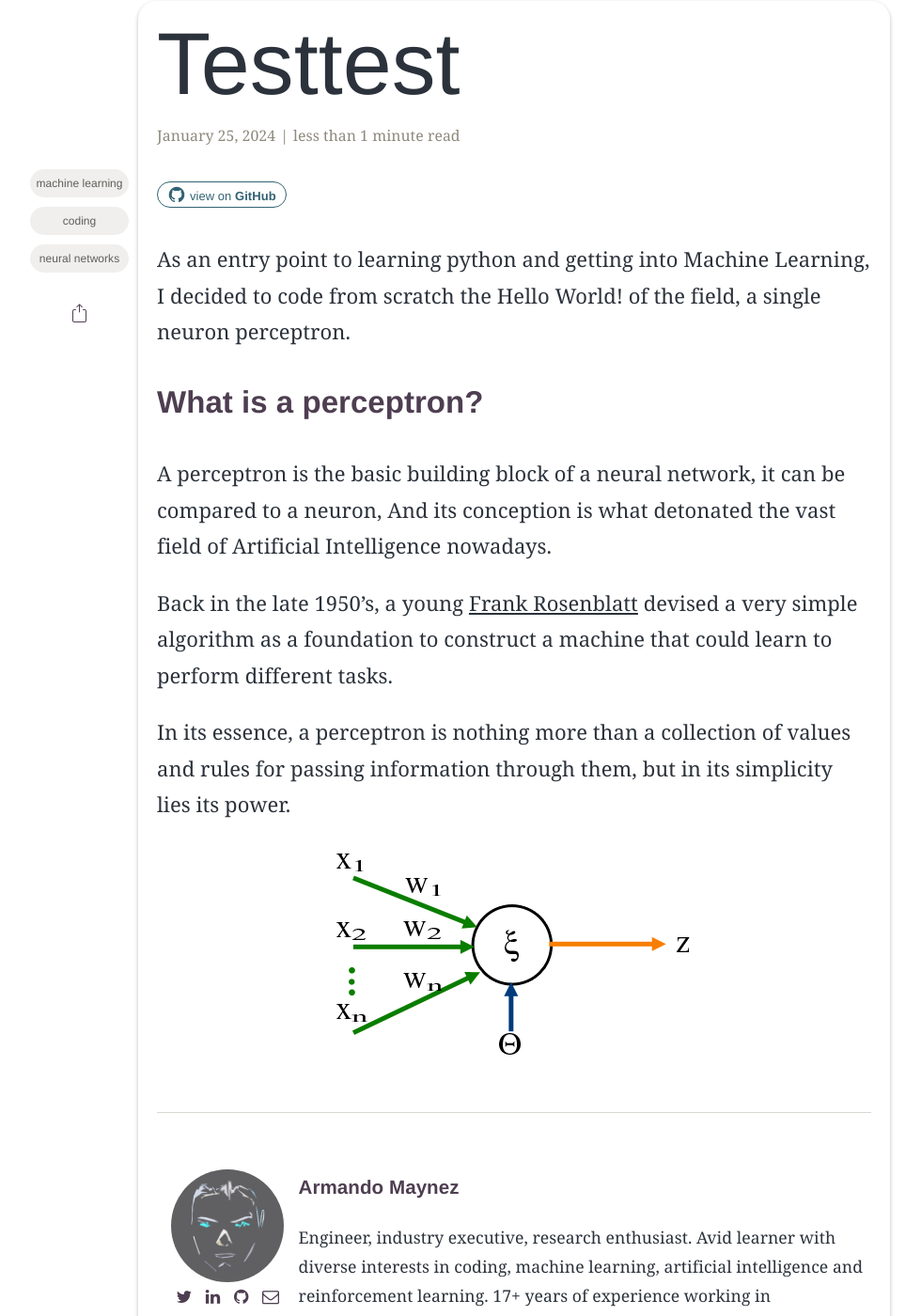
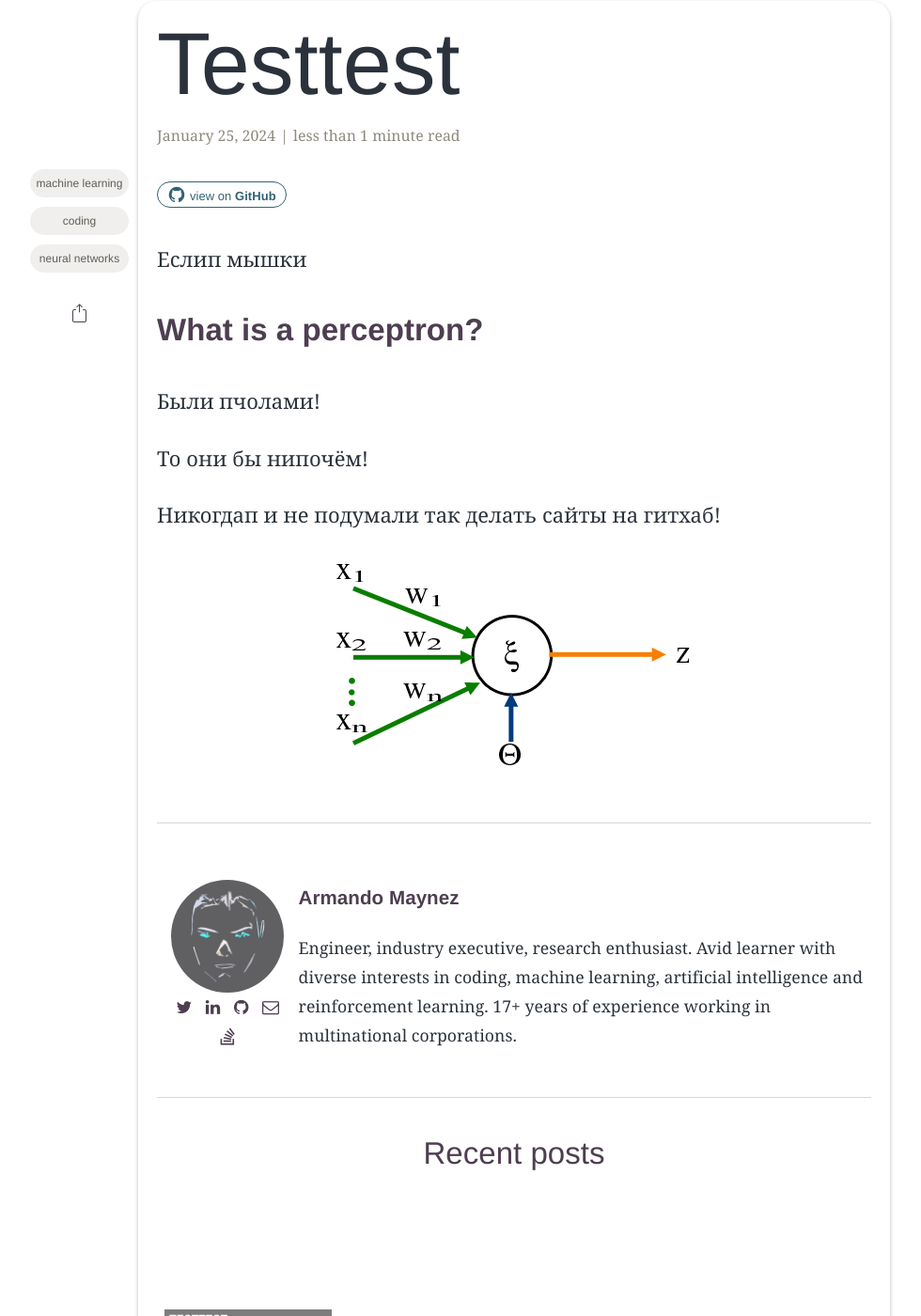
Before and after one commit to GrandHamster/Patsansky_rasklad, a Jekyll site: the page built from _posts/2021-01-25-test.markdown, in a window 1280 px wide and 1400 px high, scrolled down 602 px. Shown: the whole window at 94% size, without its empty margins (93-1073 px from the left). Built offline with Jekyll 4.4.1, drawn with Linux system fonts in a browser that asks for light colours; some web fonts are replaced.

Commit message:
Update 2021-01-25-test.markdown

```diff
--- a/_posts/2021-01-25-test.markdown
+++ b/_posts/2021-01-25-test.markdown
@@ -11,14 +11,14 @@ author: Armando Maynez
 github:  amaynez/Perceptron/
 mathjax: yes
 ---
-As an entry point to learning python and getting into Machine Learning, I decided to code from scratch the Hello World! of the field, a single neuron perceptron.
+Еслип мышки
 
 ## What is a perceptron?
 
-A perceptron is the basic building block of a neural network, it can be compared to a neuron, And its conception is what detonated the vast field of Artificial Intelligence nowadays.
+Были пчолами!
 
-Back in the late 1950's, a young [Frank Rosenblatt](https://en.wikipedia.org/wiki/Frank_Rosenblatt) devised a very simple algorithm as a foundation to construct a machine that could learn to perform different tasks.
+То они бы нипочём!
 
-In its essence, a perceptron is nothing more than a collection of values and rules for passing information through them, but in its simplicity lies its power.
+Никогдап и не подумали так делать сайты на гитхаб!
 
 <center><img src='./assets/img/posts/20210125/Perceptron.png'></center>
```
